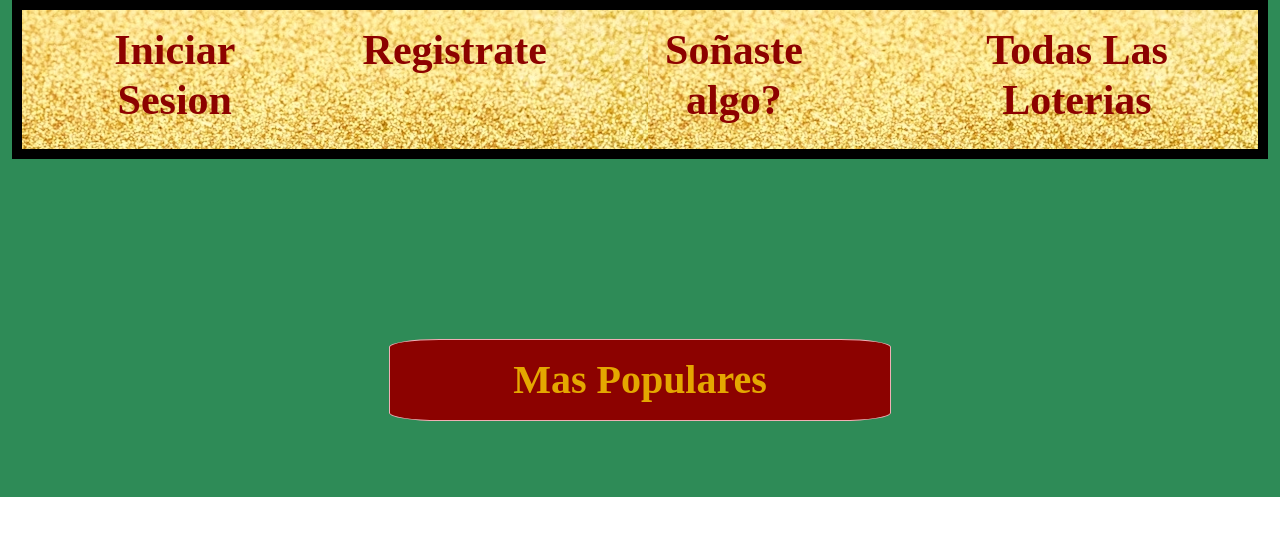
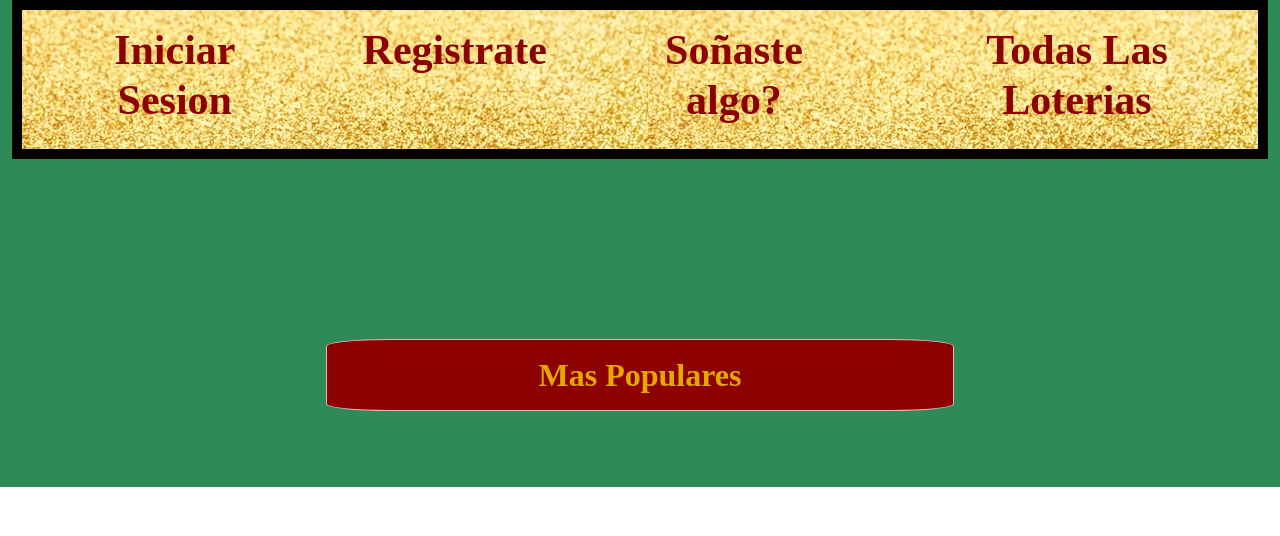
Before and after one commit to ImStarlyBv/Web_Loterias, a website with bundled scripts: page index.html in a window 1280 px wide. Built offline with nearby package versions, Linux system fonts and the light colour scheme; no server answers; a web font is replaced by a local one.

Commit message:
cambie fuentes gg

```diff
--- a/apuestas.css
+++ b/apuestas.css
@@ -137,6 +137,12 @@ aside {
 
 
 @media only screen and (max-width: 1320px) {
+  .hot{
+
+    font-size: 32px !important;
+    width: 50% !important;
+
+  }
 
   .navbar h6 {
 
@@ -164,7 +170,7 @@ aside {
   }
 
   div.resultsContainer h6 {
-    font-size: 200% !important; /* Adjust as needed */
+    font-size: 230% !important; /* Adjust as needed */
   }
 
   div.numHolder ul li {
```
